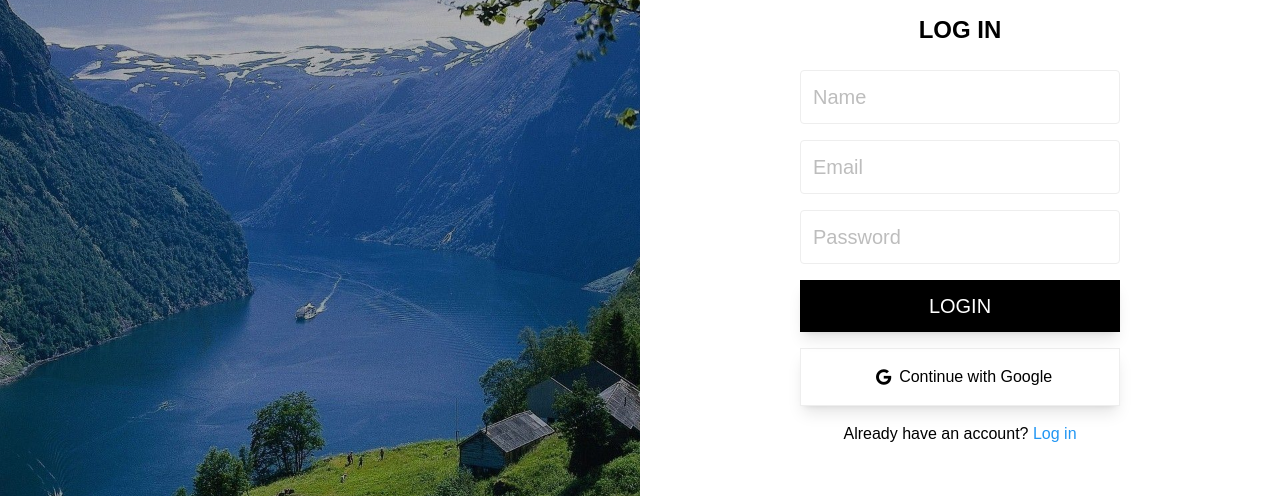
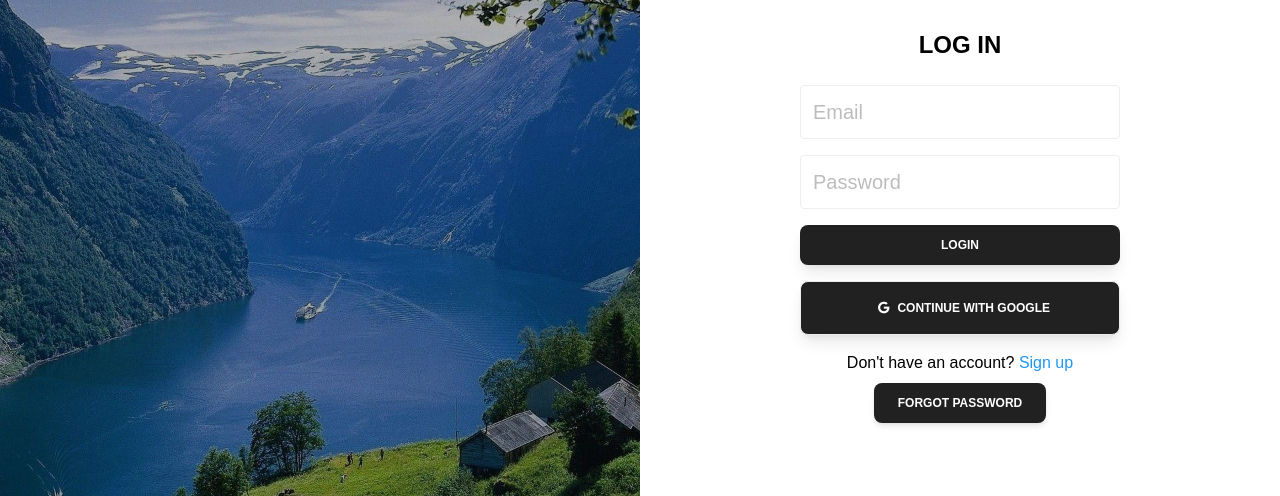
Before and after one commit to Mrityunjay20/IndieStoriesFrontend, a React (Vite) app: page /login in a window 1280 px wide. Shown: the part 304-800 px from the top of the page. Built offline with nearby package versions, Linux system fonts and the light colour scheme; no server answers.

Commit message:
added reset password feature login.jsx/forgotpassword

```diff
--- a/package.json
+++ b/package.json
@@ -14,6 +14,7 @@
     "@material-tailwind/react": "^2.1.9",
     "@reduxjs/toolkit": "^2.2.7",
     "axios": "^1.7.3",
+    "email-validator": "^2.0.4",
     "firebase": "^10.12.5",
     "heroicons": "^2.1.5",
     "react": "^18.3.1",
--- a/src/Components/UserDashboard/Sidebar.jsx
+++ b/src/Components/UserDashboard/Sidebar.jsx
@@ -1,6 +1,7 @@
 // src/components/Sidebar.jsx
 import React, { useState } from 'react';
 import { useNavigate } from 'react-router';
+import { auth } from '../../firebaseConfig';
 
 export default function Sidebar({ onSelectSection }) {
     const [isOpen, setIsOpen] = useState(false);
@@ -9,6 +10,7 @@ export default function Sidebar({ onSelectSection }) {
 
     function logoutFunction(){
         localStorage.clear();
+        auth.signOut();
         navigate('/signup');
     }
 
--- /dev/null
+++ b/src/Pages/UserPages/ForgotPassword.jsx
@@ -0,0 +1,117 @@
+import React, { useRef } from "react";
+import {
+  Button,
+  Dialog,
+  Card,
+  CardBody,
+  CardFooter,
+  Typography,
+} from "@material-tailwind/react";
+import { useState } from "react";
+import { auth, provider } from "../../firebaseConfig";
+import axios from "axios";
+import { sendPasswordResetEmail } from "firebase/auth";
+
+export default function ForgotPasswordDialog() {
+  const [open, setOpen] = useState(false);
+  const [emailSent, setEmailSent] = useState(null);
+  const handleOpen = () => setOpen((cur) => !cur);
+  const emailRef = useRef("");
+
+  async function resetPassword(){
+    const email = emailRef.current.value;
+    try {
+        const checkUser = await axios.get(`http://localhost:3000/user/${email}`);
+        if(checkUser){
+            sendPasswordResetEmail(auth, email);
+        }
+        setEmailSent("Reset password link has been sent to your email")
+
+    } catch (error) {
+        setEmailSent("Invalid email id, refresh the page and try again")
+    }
+  }
+
+  return (
+    <>
+      <Button className="my-2" onClick={handleOpen}>
+        Forgot Password
+      </Button>
+      <Dialog
+        size="xs"
+        open={open}
+        handler={handleOpen}
+        className="bg-transparent shadow-none"
+      >
+        <Card className="mx-auto w-full max-w-[24rem]">
+          {emailSent ? (
+            <>
+              <CardBody className="flex flex-col gap-4">
+                <Typography variant="h4" color="blue-gray">
+                {emailSent}
+                </Typography>
+              </CardBody>
+              <CardFooter className="pt-0">
+                <Typography
+                  variant="small"
+                  className="mt-4 flex justify-center"
+                >
+                  Don&apos;t have an account?
+                  <Typography
+                    as="a"
+                    href="/signup"
+                    variant="small"
+                    color="blue-gray"
+                    className="ml-1 font-bold"
+                    onClick={handleOpen}
+                  >
+                    Sign up
+                  </Typography>
+                </Typography>
+
+
+              </CardFooter>
+            </>
+          ) : (
+            <>
+              <CardBody className="flex flex-col gap-4">
+                <Typography variant="h4" color="blue-gray">
+                  Reset your password
+                </Typography>
+                <Typography
+                  className="mb-3 font-normal"
+                  variant="paragraph"
+                  color="gray"
+                >
+                  Enter your email to reset your password.
+                </Typography>
+                <input ref={emailRef} className="border-gray-700 focus:border-gray-900 placeholder-gray-700 text-gray-900 font-medium text-base border-[0.1rem] rounded-md py-2 px-4" label="Email" placeholder="Email" size="lg" />
+              </CardBody>
+              <CardFooter className="pt-0">
+                <Button variant="gradient" onClick={resetPassword} fullWidth>
+                  Reset
+                </Button>
+                <Typography
+                  variant="small"
+                  className="mt-4 flex justify-center"
+                >
+                  Don&apos;t have an account?
+                  <Typography
+                    as="a"
+                    href="/signup"
+                    variant="small"
+                    color="blue-gray"
+                    className="ml-1 font-bold"
+                    onClick={handleOpen}
+                  >
+                    Sign up
+                  </Typography>
+                </Typography>
+              </CardFooter>
+            </>
+          )}
+        </Card>
+      </Dialog>
+    </>
+  );
+}
--- a/src/Pages/UserPages/LoginPage.jsx
+++ b/src/Pages/UserPages/LoginPage.jsx
@@ -5,10 +5,11 @@ import { useNavigate } from 'react-router';
 import img1 from '../../assets/img2.jpg';
 import { login } from '../../service/GlobalState';
 import { auth, provider } from '../../firebaseConfig';
+import ForgotPasswordDialog from './ForgotPassword';
+import { Button } from '@material-tailwind/react';
 
 
 const Login = () => {
-    const nameRef = useRef();
     const emailRef = useRef();
     const passwordRef = useRef();
     const navigate = useNavigate();
@@ -17,11 +18,9 @@ const Login = () => {
 
     const handleSubmit = (e) => {
         e.preventDefault();
-        const name = nameRef.current.value;
         const email = emailRef.current.value;
         const password = passwordRef.current.value;
 
-        console.log('Name:', name);
         console.log('Email:', email);
         console.log('Password:', password);
     }
@@ -29,7 +28,9 @@ const Login = () => {
     const signInWithGoogle = async () => {
         console.log("button clicked")
         try {
+
           const result = await signInWithPopup(auth, provider);
+
           const user = result.user;
           // Handle sign-in success (e.g., save user info)
           console.log(result.user);
@@ -63,13 +64,6 @@ const Login = () => {
                 <div className='w-max'>
                 <form className="w-full max-w-xs xl:text-xl" onSubmit={handleSubmit}>
                     <input
-                        type="text"
-                        placeholder="Name"
-                        className="w-full p-3 mb-4 border rounded"
-                        ref={nameRef}
-                        required
-                    />
-                    <input
                         type="email"
                         placeholder="Email"
                         className="w-full p-3 mb-4 border rounded"
@@ -83,20 +77,21 @@ const Login = () => {
                         ref={passwordRef}
                         required
                     />
-                    <button
+                    <Button
                         type="submit"
-                        className="w-full p-3 mb-4 bg-black text-white shadow-lg">
+                        className="w-full p-3 mb-4 text-white shadow-lg">
                         LOGIN
-                    </button>
+                    </Button>
 
                 </form>
-                <button onClick={signInWithGoogle} className="w-full p-3 mb-4 border flex items-center justify-center shadow-lg">
+                <Button onClick={signInWithGoogle} className="w-full p-3 mb-4 border flex items-center justify-center shadow-lg">
                         <i class="fa-brands fa-google p-2"></i>
                         Continue with Google
-                    </button>
+                    </Button>
                 </div>
 
-                <p>Already have an account? <a href="#" className="text-blue-500">Log in</a></p>
+                <p>Don't have an account? <a href="/signup" className="text-blue-500">Sign up</a></p>
+                <ForgotPasswordDialog/>
             </div>
         </div>
     );
--- a/src/Pages/UserPages/SignupPage.jsx
+++ b/src/Pages/UserPages/SignupPage.jsx
@@ -1,4 +1,4 @@
-import { Alert } from '@material-tailwind/react';
+import { Alert, Button } from '@material-tailwind/react';
 import axios from 'axios';
 import { signInWithPopup } from 'firebase/auth';
 import React, { useEffect, useRef } from 'react';
@@ -8,11 +8,9 @@ import { Navigate, useNavigate } from 'react-router';
 
 import img1 from '../../assets/img3.jpg';
 import { auth, provider } from '../../firebaseConfig';
-import { signInWithGoogle, signUp } from '../../service/AuthService';
-import { login } from '../../service/GlobalState';
+import {signUp } from '../../service/AuthService';
 
 const Signup = () => {
-    const nameRef = useRef();
     const emailRef = useRef();
     const passwordRef = useRef();
     const navigate = useNavigate();
@@ -39,10 +37,8 @@ const Signup = () => {
         }, 5000);
     }
 
-
     const handleSubmit = async(e) => {
         e.preventDefault();
-        const name = nameRef.current.value;
         const email = emailRef.current.value;
         const password = passwordRef.current.value;
         const result = await signUp(email,password);
@@ -57,16 +53,13 @@ const Signup = () => {
             const result = await signInWithPopup(auth, provider);
             const user = result.user;
 
-            // Create a serializable user object
-            const serializableUser = {
-                auth: user.auth, // This might not be serializable or needed; adjust as necessary
-                displayName: user.displayName,
-                email: user.email,
-                photoURL: user.photoURL,
-                uid: user.uid
-            };
-
-            // Clear localStorage and set items
+            const checkUser = await axios.get("http://localhost:3000/user/signup",user.email);
+            if(checkUser){
+                setUserExists(true);
+                setInterval(() => {
+                    setUserExists(false);
+                }, 10000);
+            }else{
             localStorage.clear();
             localStorage.setItem("auth", user.auth || ""); // Adjust if auth is not needed
             localStorage.setItem("accesstoken", user.accessToken || "");
@@ -74,21 +67,9 @@ const Signup = () => {
             localStorage.setItem("email", user.email || "");
             localStorage.setItem("photoURL", user.photoURL || "");
             localStorage.setItem("uid", user.uid || "");
-
-            // Dispatch the login action
-            // dispatch({
-            //     type: 'auth/login',
-            //     payload: serializableUser
-            // });
-
-            const checkUser = await axios.get("http://localhost:3000/user/signup",user.email);
-            if(checkUser){
-                setErrorBar(true);
             }
             console.log(checkUser);
-
-
-            //createUser(user.email,user.displayName,user.uid);
+            createUser(user.email,user.displayName,user.uid);
         } catch (error) {
             console.error("Error signing in with Google: ", error);
         }
@@ -109,17 +90,9 @@ const Signup = () => {
             <img className='hidden md:flex md:w-1/2 object-cover opacity-70' src={img1}></img>
             <div className="w-full md:w-1/2 flex flex-col justify-center items-center bg-white p-10">
             {userExists?
-                <Alert color='red' className='w-1/2 mx-auto my-2 z-50'>This email already exists in our system, try logging in</Alert>:null}
+                <Alert color='red' className='w-3/4 text-justify mx-auto my-2 z-50'>This email already exists in our system, try logging in instead</Alert>:null}
                 <h2 className="text-2xl font-bold mb-6  text-center">CREATE AN ACCOUNT</h2>
                 <form className="w-full max-w-xs xl:text-xl" onSubmit={handleSubmit}>
-                    <input
-                        type="text"
-                        placeholder="Name"
-                        className="w-full p-3 mb-4 border rounded"
-                        ref={nameRef}
-                        required
-
-                    />
                     <input
                         type="email"
                         placeholder="Email"
@@ -145,9 +118,7 @@ const Signup = () => {
                         <i className="fa-brands -px-4 fa-google p-2"></i>
                         Continue with Google
                 </button>
-
-
-                <p>Already have an account? <a href="#" className="text-blue-500">Log in</a></p>
+                <p>Already have an account? <a href="/login" className="text-blue-500">Log in</a></p>
             </div>
         </div>
         </>
```
Also changed, not shown: src/Pages/UserPages/UserDashboard.jsx (+3 -4 lines), 1 other file (tests, documents, lock files or other folders).
